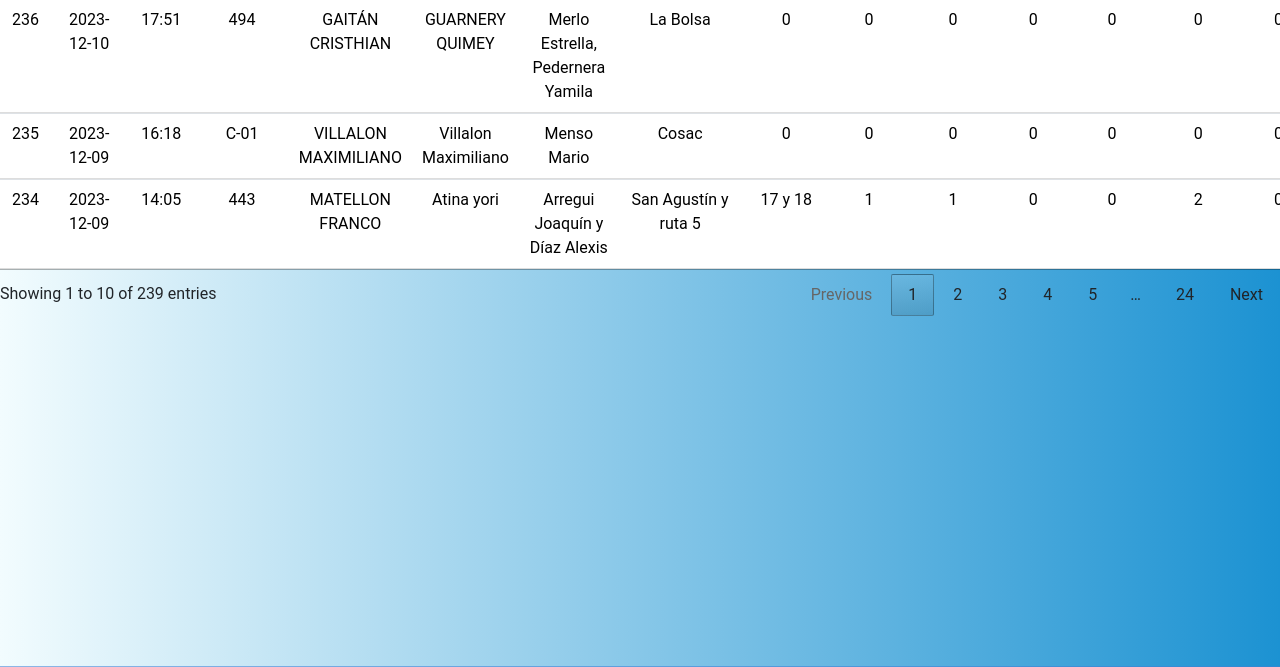
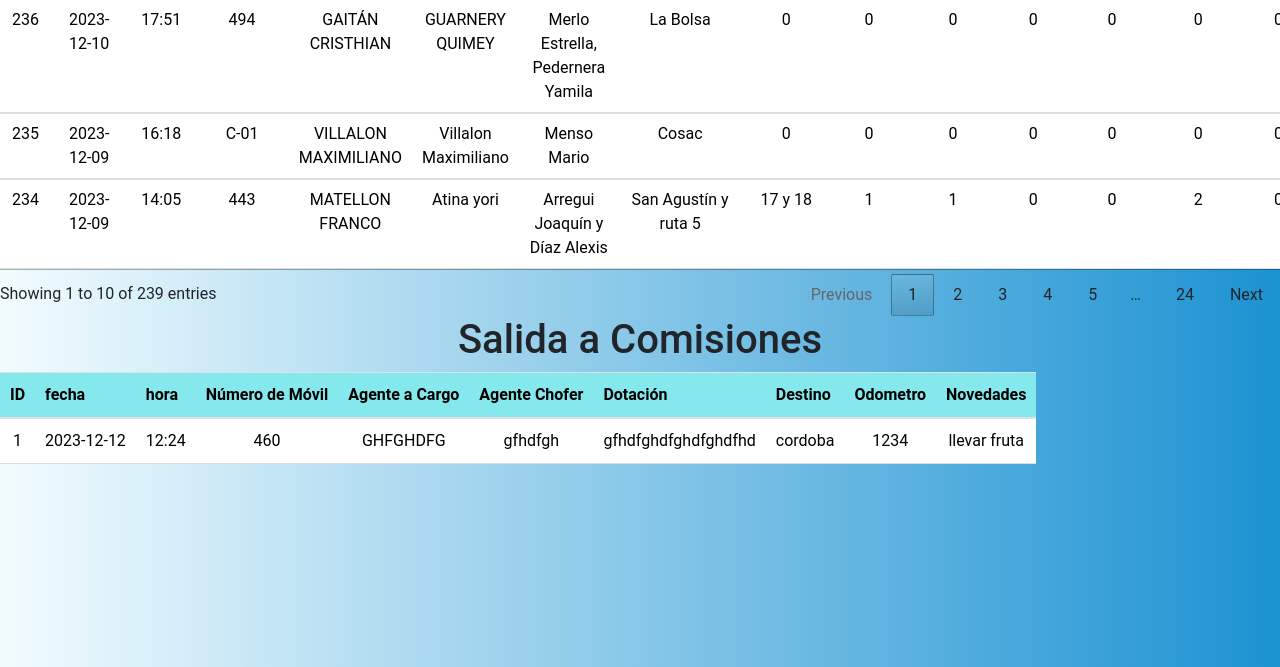
Before and after one commit to aleakd/BASEDEDATOSETAC, a Flask app: page /salidas in a window 1280 px wide. Shown: the part 1005-1672 px from the top of the page. Run offline with Flask 3, Linux system fonts and the light colour scheme; some libraries are stand-ins or nearby versions; some web fonts are replaced.

Commit message:
NUEVO FORMULARIO PARA COMISIONES MAS TABLA EN BD

```diff
--- a/main.py
+++ b/main.py
@@ -150,6 +150,22 @@ with app.app_context():
         chofer = db.Column(db.String(50))
         novedades = db.Column(db.String(100))
 
+
+with app.app_context():
+    class Comisiones(db.Model):
+        id = db.Column(db.Integer, primary_key=True)
+        fecha = db.Column(db.Date)
+        hora = db.Column(db.String(100))
+        nmovil = db.Column(db.Integer)
+        ag_cargo = db.Column(db.String(100))
+        ag_chofer = db.Column(db.String(100))
+        dotacion = db.Column(db.String(100))
+        destino = db.Column(db.String(100))
+        odometro = db.Column(db.Integer)
+        novedades = db.Column(db.String(300))
+
+
+    db.create_all()
 
 
 
@@ -349,6 +365,34 @@ def index():
             db.session.commit()
             flash("Parte de salida registrado correctamente")
 
+        if 'salida_comision' in request.form:
+            fecha_actual = datetime.now().date()
+            nmovil = request.form.get('nmovil')
+            ag_cargo = request.form.get('ag_cargo').upper()
+            ag_chofer = request.form.get('ag_chofer')
+            dotacion = request.form.get('dotacion')
+            destino = request.form.get('destino')
+            odometro = request.form.get('odometro')
+            novedades = request.form.get('novedades')
+            hora_actual_utc = datetime.now(timezone('UTC'))
+            hora_actual_buenos_aires = hora_actual_utc.astimezone(app.config['TIMEZONE'])
+
+
+            comision = Comisiones(
+                fecha = fecha_actual,
+                hora = hora_actual_buenos_aires.strftime('%H:%M'),
+                nmovil= nmovil,
+                ag_cargo = ag_cargo,
+                ag_chofer = ag_chofer,
+                dotacion = dotacion,
+                destino = destino,
+                odometro = odometro,
+                novedades = novedades
+            )
+            db.session.add(comision)
+            db.session.commit()
+            flash("Parte de salida registrado correctamente")
+
 
     return render_template("index.html", moviles=movimientos, ultimos=resultados_consulta)
 
@@ -495,13 +539,10 @@ def partes():
 def salidas():
     if request.method == 'POST':
         id_filtro = request.form['id_filtro']
-        if id_filtro:
-            salidas = Salida.query.filter_by(id=id_filtro).order_by(Salida.id.desc()).all()
-        else:
-            salidas = Salida.query.order_by(Salida.id.desc()).all()
     else:
         salidas = Salida.query.order_by(Salida.id.desc()).all()
-    return render_template('salidas.html', salidas=salidas)
+        comision= Comisiones.query.order_by(Comisiones.id.desc()).all()
+    return render_template('salidas.html', salidas=salidas, comisiones=comision)
 
 
 #----------------------------------------------
@@ -672,7 +713,7 @@ def secrets():
                 gorra=request.form.get("gorra"),
                 pantalon_forestal=request.form.get("pantalon_forestal"),
                 camisa_forestal=request.form.get("camisa_forestal"),
-                remera_primerapiel=request.form.get("remera_primerpiel"),
+                remera_primerapiel=request.form.get("remera_primerapiel"),
                 guantes=request.form.get("guantes"),
                 casco=request.form.get("casco"),
                 monja=request.form.get("monja"),
--- a/templates/salidas.html
+++ b/templates/salidas.html
@@ -68,6 +68,48 @@
         </tbody>
     </table>
 
+<div class="comisiones">
+
+    <h1>Salida a Comisiones</h1>
+
+    <table class="tabla_agentes table table-responsive" id="tablacarnet66" >
+        <thead>
+        <tr>
+            <th>ID</th>
+            <th>fecha</th>
+            <th>hora</th>
+            <th>Número de Móvil</th>
+            <th>Agente a Cargo</th>
+            <th>Agente Chofer</th>
+            <th>Dotación</th>
+            <th>Destino</th>
+            <th>Odometro</th>
+            <th>Novedades</th>
+
+        </tr>
+        </thead>
+
+
+        <tbody>
+         {% for comi in comisiones %}
+            <tr>
+                <td>{{ comi.id }}</td>
+                <td>{{ comi.fecha }}</td>
+                <td>{{ comi.hora }}</td>
+                <td>{{ comi.nmovil }}</td>
+                <td>{{ comi.ag_cargo }}</td>
+                <td>{{ comi.ag_chofer }}</td>
+                <td>{{ comi.dotacion }}</td>
+                <td>{{ comi.destino }}</td>
+                <td>{{ comi.odometro }}</td>
+                <td>{{ comi.novedades }}</td>
+         </tr>
+        {% endfor %}
+        </tbody>
+    </table>
+
+
+</div>
 
 <script>
 $(document).ready(function () {
```
Also changed, not shown: templates/index.html (+39 -0 lines), instance/guardiaA.db.
